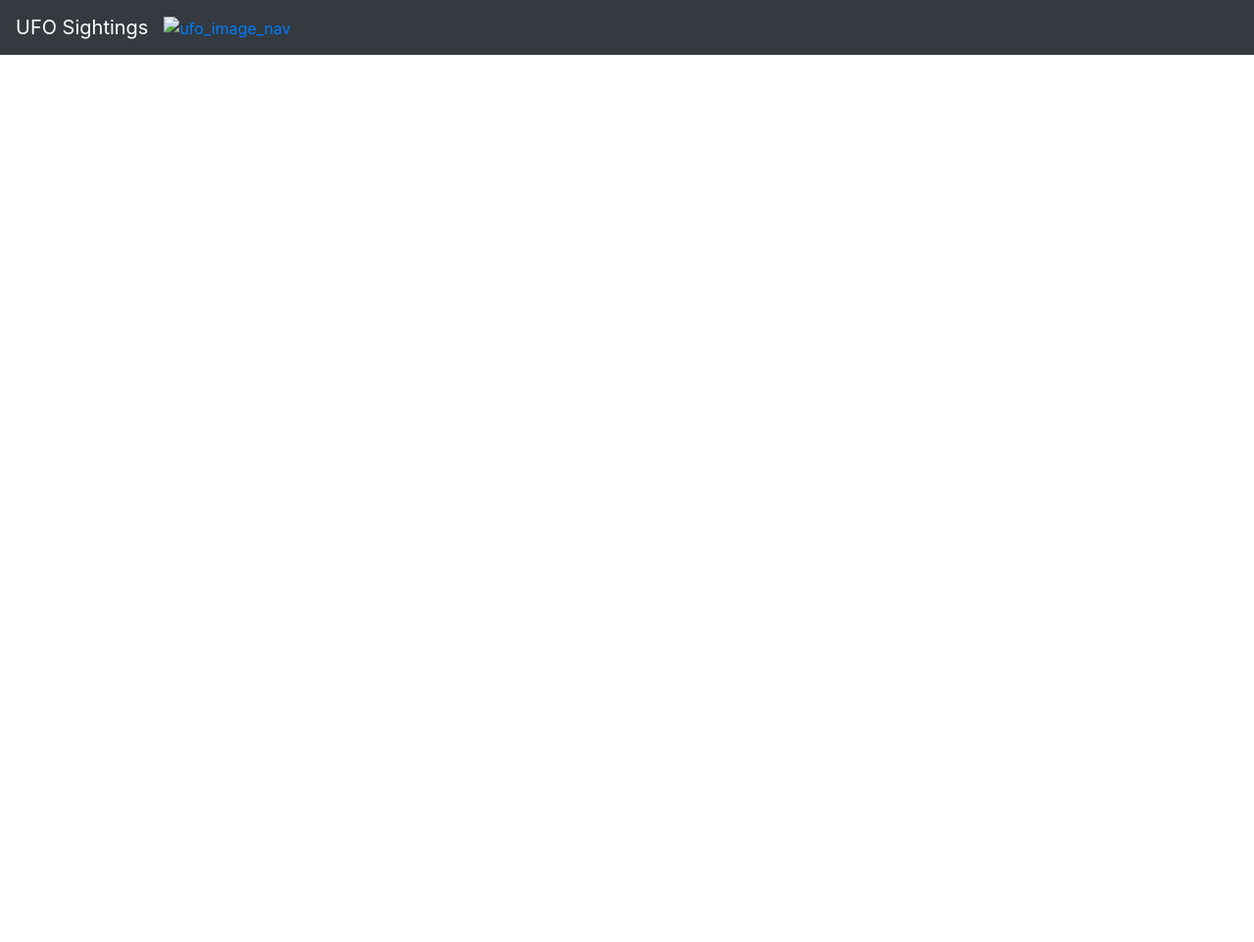
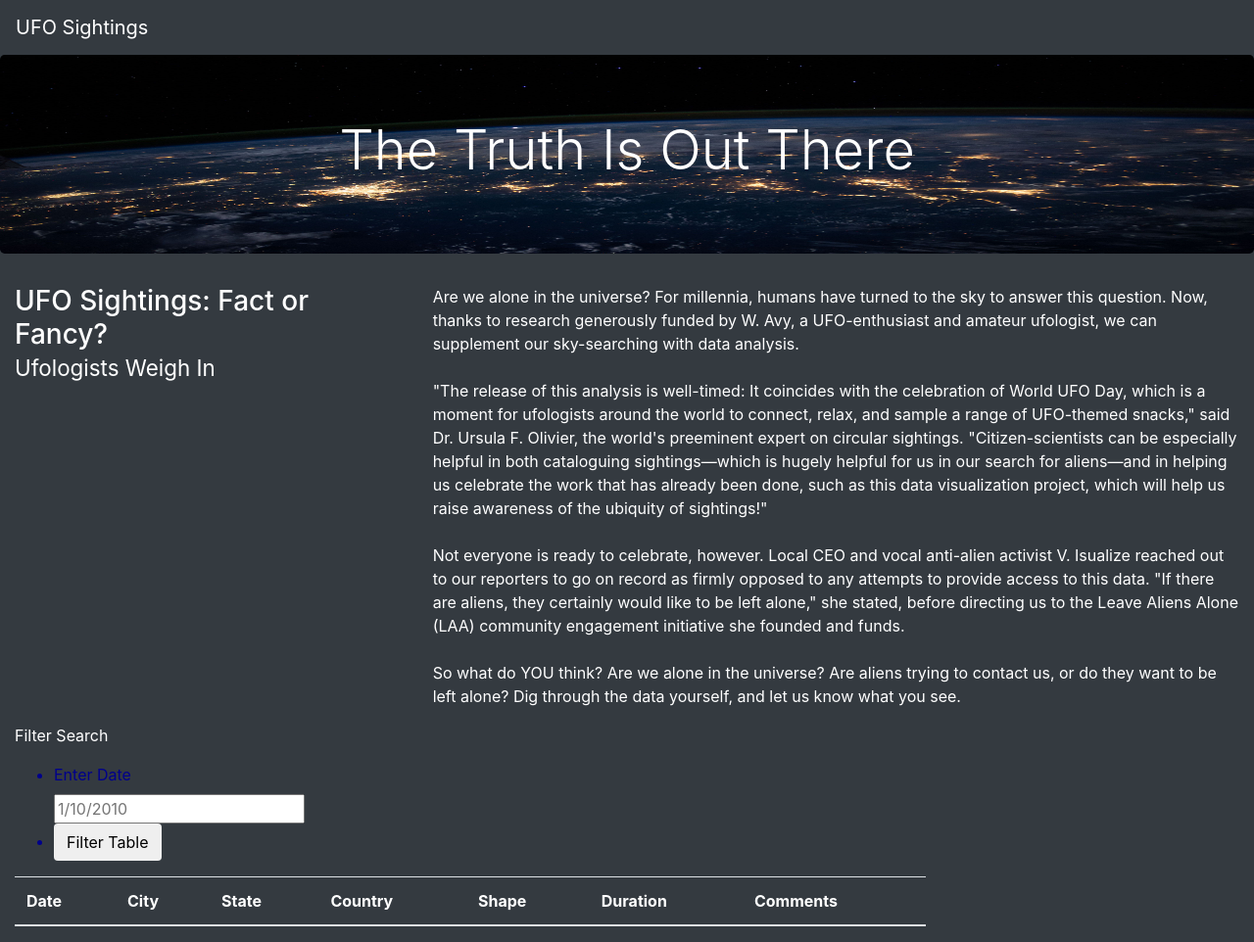
Before and after one commit to annietresca/UFOs, a plain HTML site: page index.html in a window 1280 px wide. Shown: the whole page at 98% size. Before the commit the page ends 800 px from the top, so only its background shows below. Drawn offline with nearby package versions, Linux system fonts and the light colour scheme.

Commit message:
Adding updated index file and image

```diff
--- a/index.html
+++ b/index.html
@@ -2,18 +2,90 @@
 <html lang="en">
 <head>
     <meta charset="UTF-8">
-    <meta http-equiv="X-UA-Compatible" content="IE=edge">
     <meta name="viewport" content="width=device-width, initial-scale=1.0">
     <title>UFO Finder</title>
-    <link rel="stylesheet" href="https://maxcdn.bootstrapcdn.com/bootstrap/4.0.0/css/bootstrap.min.css" integrity="sha384-Gn5384xqQ1aoWXA+058RXPxPg6fy4IWvTNh0E263XmFcJlSAwiGgFAW/dAiS6JXm" crossorigin="anonymous" />
+    <link rel="stylesheet" href="https://maxcdn.bootstrapcdn.com/bootstrap/4.0.0/css/bootstrap.min.css" integrity="sha384-Gn5384xqQ1aoWXA+058RXPxPg6fy4IWvTNh0E263XmFcJlSAwiGgFAW/dAiS6JXm" crossorigin="anonymous">
+    <style>
+        p    {color: white;}
+        h1 {color: white;}
+        h1 {text-align: center;}
+        h3 {color:white;}
+        table {color:white;}
+        a {color:white;}
+        li {color:darkblue;}
+      </style>
     <link rel="stylesheet" href="static/css/style.css">
 </head>
-<body>
+<body class="bg-dark">
     <div class="wrapper">
+
         <nav class="navbar navbar-dark bg-dark navbar-expand-lg">
             <a class="navbar-brand" href="index.html">UFO Sightings</a>
-            <a href="index.html"><img src="static/images/ufo_image.png" alt="ufo_image_nav" width="45" height="auto"></a>
+
         </nav>
+
+
+        <div class="jumbotron">
+            <h1 class="display-4">The Truth Is Out There</h1>
+        </div>
+
+        <div class="container-fluid">
+            <div class="row">
+
+                <div class="col-md-4">
+                    <h3>UFO Sightings: Fact or Fancy?<br><small>Ufologists Weigh In</small></h3>
+                </div>
+
+                <div class="col-md-8">
+                    <p>
+                        Are we alone in the universe? For millennia, humans have turned to the sky to answer this question. Now, thanks to research generously funded by W. Avy, a UFO-enthusiast and amateur ufologist, we can supplement our sky-searching with data analysis.<br><br>
+                        "The release of this analysis is well-timed: It coincides with the celebration of World UFO Day, which is a moment for ufologists around the world to connect, relax, and sample a range of UFO-themed snacks," said Dr. Ursula F. Olivier, the world's preeminent expert on circular sightings. "Citizen-scientists can be especially helpful in both cataloguing sightings—which is hugely helpful for us in our search for aliens—and in helping us celebrate the work that has already been done, such as this data visualization project, which will help us raise awareness of the ubiquity of sightings!"<br><br>
+                        Not everyone is ready to celebrate, however. Local CEO and vocal anti-alien activist V. Isualize reached out to our reporters to go on record as firmly opposed to any attempts to provide access to this data. "If there are aliens, they certainly would like to be left alone," she stated, before directing us to the Leave Aliens Alone (LAA) community engagement initiative she founded and funds.<br><br>
+                        So what do YOU think? Are we alone in the universe? Are aliens trying to contact us, or do they want to be left alone? Dig through the data yourself, and let us know what you see.
+                    </p>
+                </div>
+            </div>
+        </div>
+
+        <div class ="col-md-3">
+            <form>
+                <p>Filter Search</p>
+                <ul>
+                  <li>
+                    <label for="date">Enter Date</label>
+                    <input type="text" placeholder="1/10/2010" id="datetime" />
+                  </li>
+                  <li>
+                     <button id="filter-btn" type="button" class="btn btn-default">
+                       Filter Table
+                     </button>
+                  </li>
+                </ul>
+            </form>
+        </div>
+
+        <div class="col-md-9">
+            <table class="table table-striped">
+                <thead>
+                    <tr>
+                        <th>Date</th>
+                        <th>City</th>
+                        <th>State</th>
+                        <th>Country</th>
+                        <th>Shape</th>
+                        <th>Duration</th>
+                        <th>Comments</th>
+                    </tr>
+                </thead>
+                <tbody></tbody>
+            </table>
+        </div>
+
     </div>
+</div>
+</div>
+<script src="https://cdnjs.cloudflare.com/ajax/libs/d3/4.11.0/d3.js"></script>
+<script src="static/js/data.js"></script>
+<script src="static/js/app.js"></script>
 </body>
 </html>
--- a/static/css/style.css
+++ b/static/css/style.css
@@ -0,0 +1,10 @@
+body {
+
+    color: #f7f7f7;
+  }
+
+.jumbotron {
+    background-image: url("../images/nasa.jpg");
+    background-size: 100% 100%;
+    text-align: center;
+}
```
Also changed, not shown: static/images/nasa.jpg (added).
